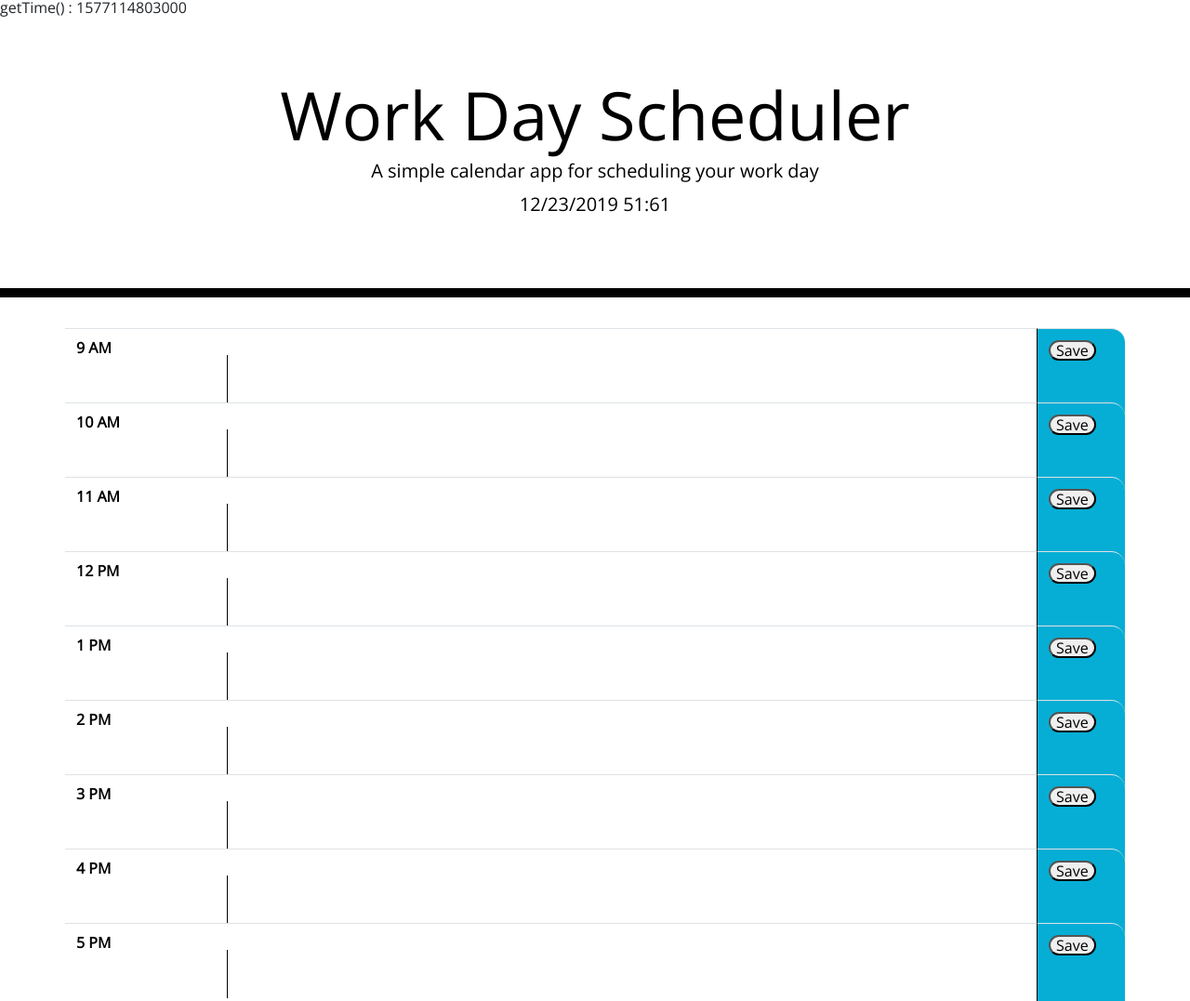
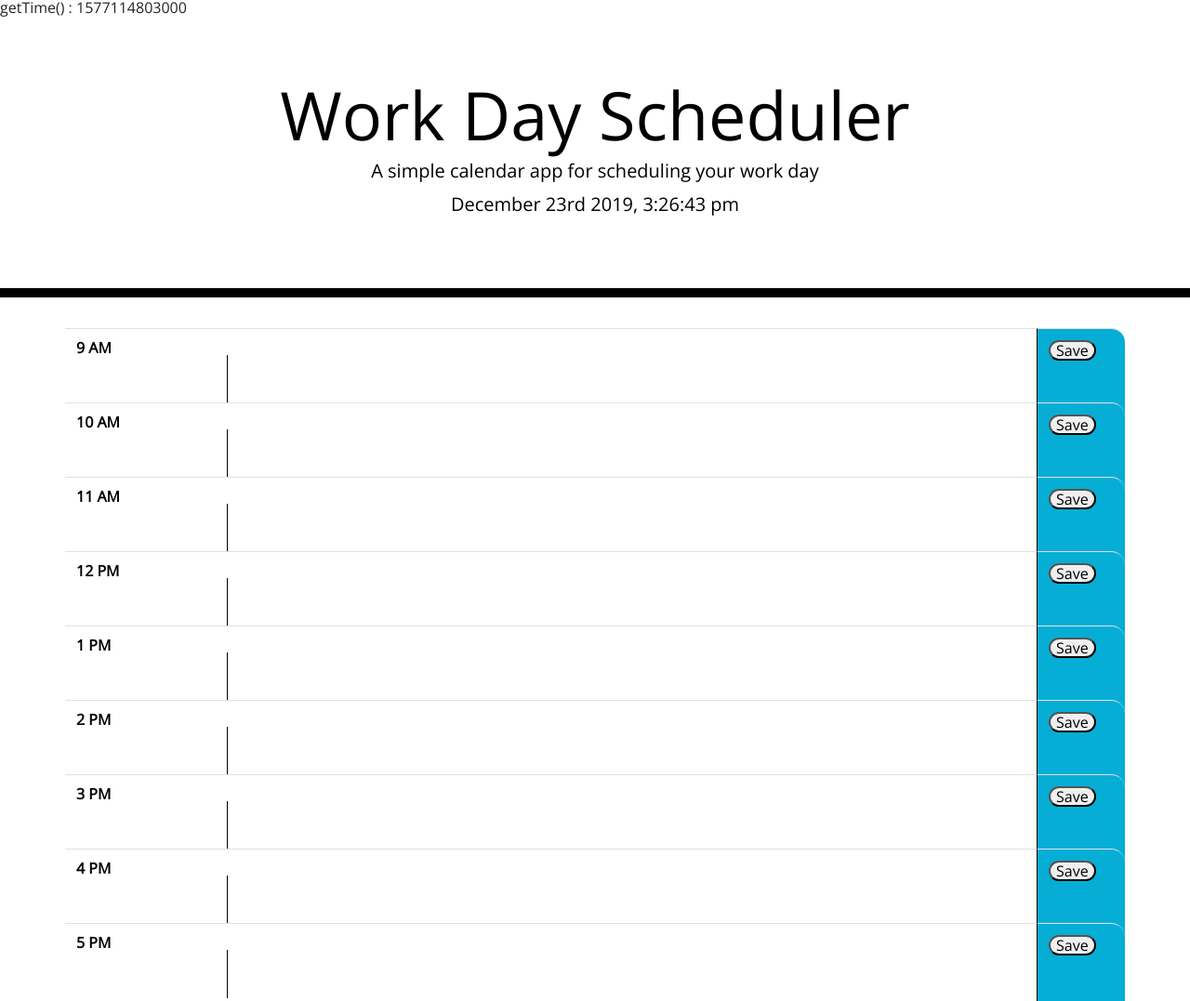
Before and after one commit to Lpmartinez1109/Work_Day_Scheduler, a plain HTML site: page index.html in a window 1280 px wide. Shown: the top 1077 px of the page at 93% size. Drawn offline with nearby package versions, Linux system fonts and the light colour scheme.

Commit message:
Added current date and time to index.html, made css changes to look

```diff
--- a/index.html
+++ b/index.html
@@ -32,35 +32,39 @@
       <p id="currentDay" class="lead"><span id="datetime"></span></p>
     </header>
     <script>
-      var dt = new Date();
-      document.getElementById("datetime").innerHTML = (("0"+(dt.getMonth()+1)).slice(-2)) +"/"+ (("0"+dt.getDate()).slice(-2)) +"/"+ (dt.getFullYear()) +" "+ (("0"+dt.getHours()+1).slice(-2)) +":"+ (("0"+dt.getMinutes()+1).slice(-2));
+    //   var dt = new Date();
+    //   document.getElementById("datetime").innerHTML = (("0"+(dt.getMonth()+1)).slice(-2)) +"/"+ (("0"+dt.getDate()).slice(-2)) +"/"+ (dt.getFullYear()) +" "+ (("0"+dt.getHours()+1).slice(-2)) +":"+ (("0"+dt.getMinutes()+1).slice(-2));
+        var date = moment().format('MMMM Do YYYY, h:mm:ss a')
+        $("#currentDay").append(date)
+        var date = moment().hour()
+
       </script>
     <div class="container">
       <table class="table">
         <tr class="row">
             <th class="col-1 hour 9 ">9 AM</th>
-            <th class=" col-10 events">
+            <th class="col-10 events">
                 <textarea class="description" data-value="9"></textarea>
             </th>
             <th class="col-1 saveBtn"><button onclick="" style="border-radius: 20px; position: relative;">Save</button></th>
         </tr>
         <tr class="row">
             <th class="col-1 hour 10">10 AM</th>
-            <th class=" col-10 events">
+            <th class="col-10 events">
                 <textarea class="description" data-value="10"></textarea>
             </th>
             <th class="col-1 saveBtn"><button onclick="save();"style="border-radius: 20px;">Save</button></th>
         </tr>
         <tr class="row">
             <th class="col-1 hour 11">11 AM</th>
-            <th class=" col-10 events">
+            <th class="col-10 events">
                 <textarea class="description" data-value="11"></textarea>
             </th>
             <th class="col-1 saveBtn"><button onclick="save();"style="border-radius: 20px;">Save</button></th>
         </tr>
         <tr class="row">
             <th class="col-1 hour 12">12 PM</th>
-            <th class=" col-10 events">
+            <th class="col-10 events">
                 <textarea class="description" data-value="12"></textarea>
             </th>
             <th class="col-1 saveBtn"><button onclick="save();"style="border-radius: 20px;">Save</button></th>
@@ -74,28 +78,28 @@
         </tr>
         <tr class="row">
             <th class="col-1 hour 2">2 PM</th>
-            <th class=" col-10 events">
+            <th class="col-10 events">
                 <textarea class="description" data-value="14"></textarea>
             </th>
             <th class="col-1 saveBtn"><button onclick="save();"style="border-radius: 20px;">Save</button></th>
         </tr>
         <tr class="row">
             <th class="col-1 hour 3">3 PM</th>
-            <th class=" col-10 events">
+            <th class="col-10 events">
                 <textarea class="description" data-value="15"></textarea>
             </th>
             <th class="col-1 saveBtn"><button onclick="save();" style="border-radius: 20px;">Save</button></th>
         </tr>
         <tr class="row">
             <th class="col-1 hour 4">4 PM</th>
-            <th class=" col-10 events">
+            <th class="col-10 events">
                 <textarea class="description" data-value="16"></textarea>
             </th>
             <th class="col-1 saveBtn"><button onclick="save();" style="border-radius: 20px;">Save</button></th>
         </tr>
         <tr class="row">
             <th class="col-1 hour 5">5 PM</th>
-            <th class=" col-10 events">
+            <th class="col-10 events">
                 <textarea class="description" data-value="17"></textarea>
             </th>
             <th class="col-1 saveBtn"><button onclick="save();"style="border-radius: 20px;">Save</button></th>
```
